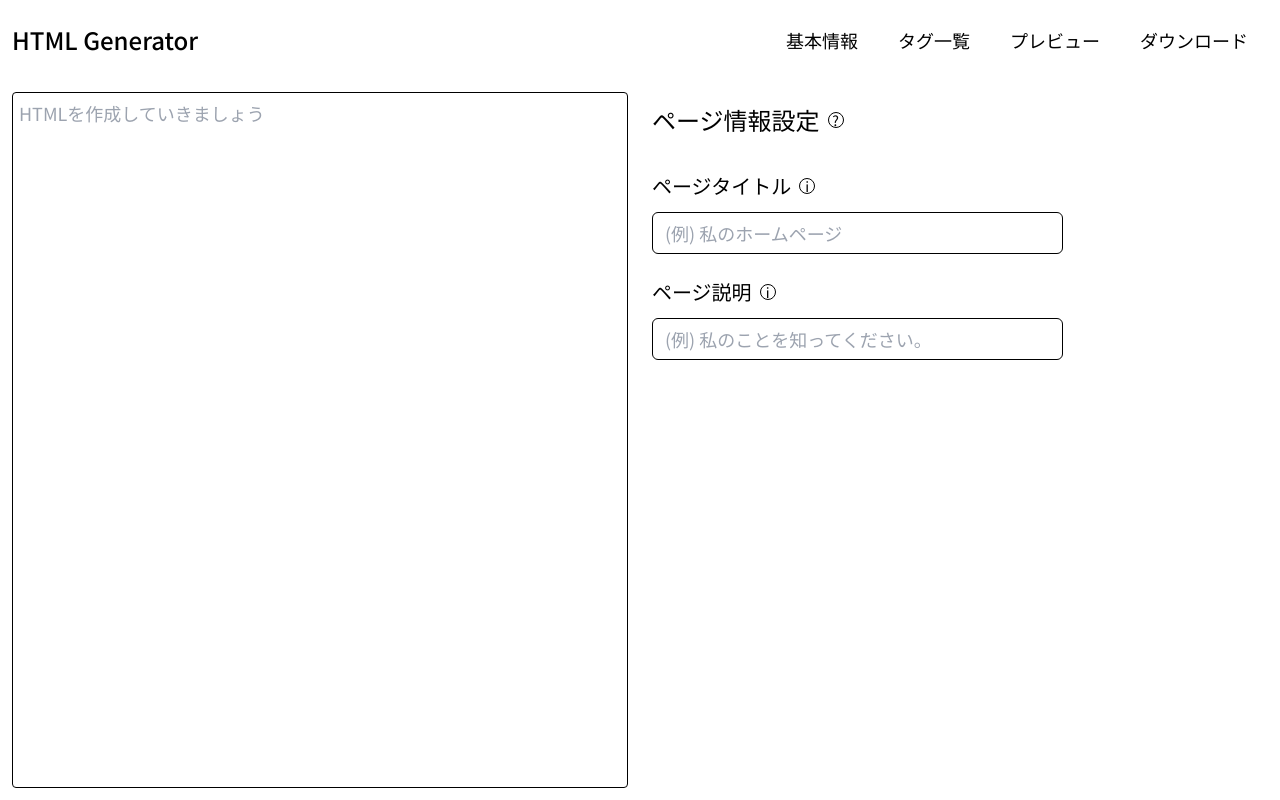
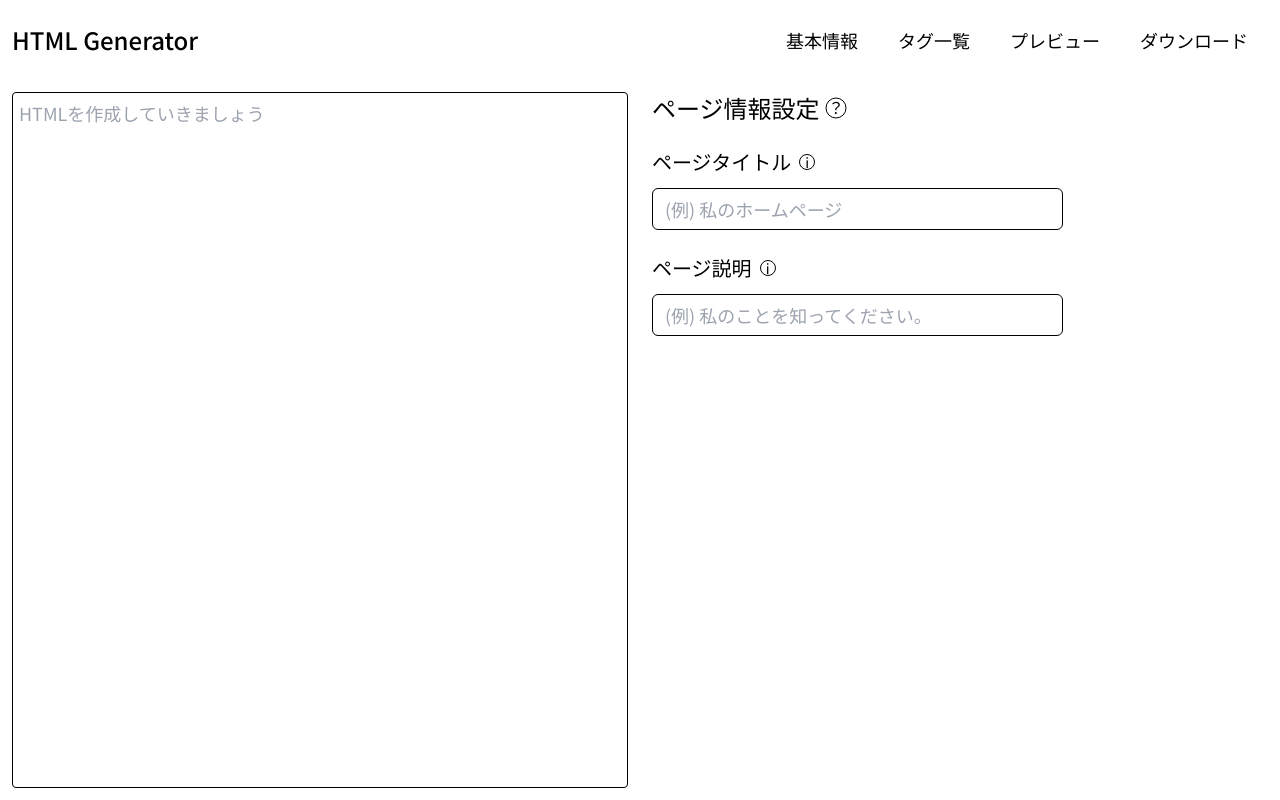
Before and after one commit to kazu51-gh/html-generator, a Next.js app: page / in a window 1280 px wide. Built offline with nearby package versions, Linux system fonts and the light colour scheme.

Commit message:
make question mark by svg code

```diff
--- a/src/components/headings/pageTitle.tsx
+++ b/src/components/headings/pageTitle.tsx
@@ -6,9 +6,12 @@ type Props = {
 
 const PageTitle: FC<Props> = ({ title }) => {
   return(
-    <div className="flex w-full">
-      <h2 className="my-3 mr-2 text-2xl">{title}</h2>
-      <div className="border border-black cursor-pointer leading-[14px] my-5 text-center text-sm rounded-full h-4 w-4 dark:border-white">?</div>
+    <div className="flex flex-row items-center w-full">
+      <h2 className="text-2xl">{title}</h2>
+      <svg xmlns="http://www.w3.org/2000/svg" width="32" height="32" viewBox="0 0 32 32">
+        <circle cx="16" cy="16" r="10" fill="white" stroke="black" />
+        <text x="8" y="22" font-size="16" font-family="inherit">？</text>
+      </svg>
     </div>
   );
 }
```
